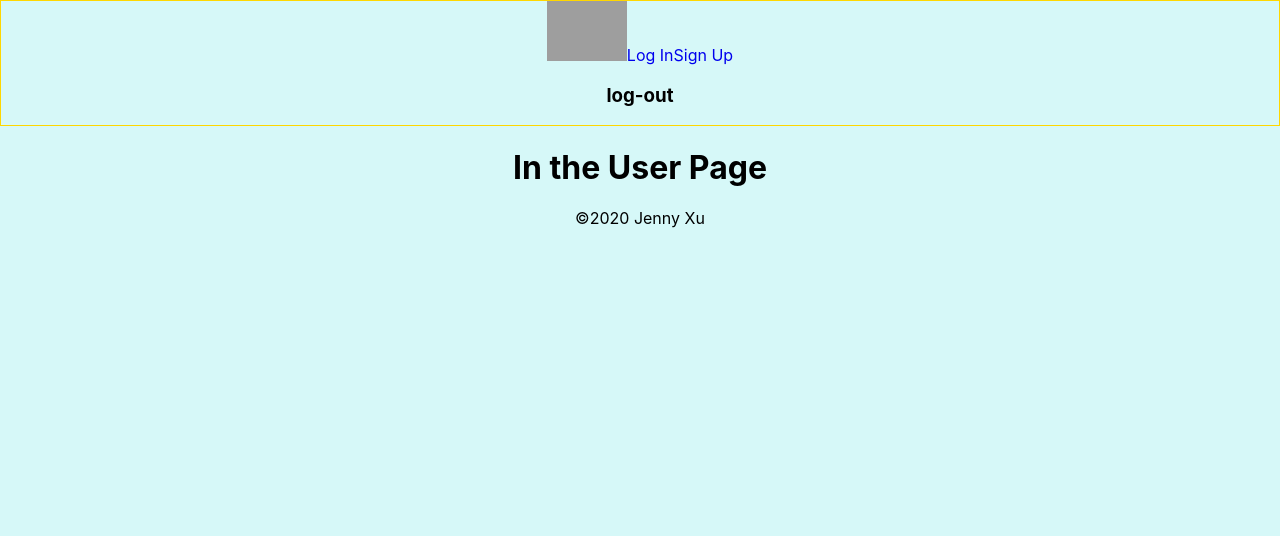
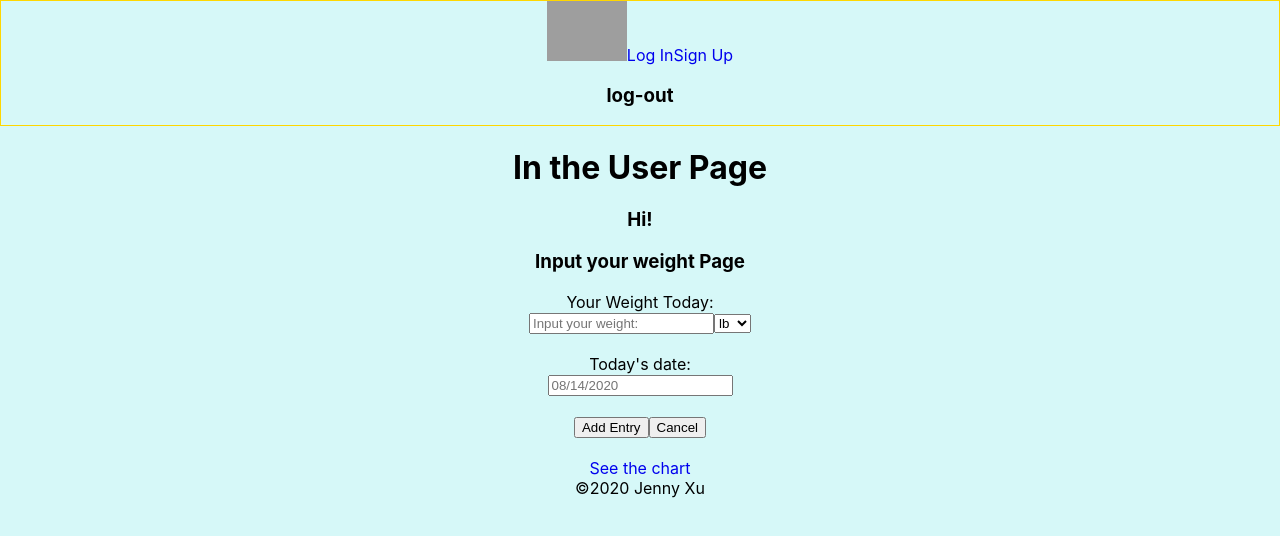
Before and after one commit to ZGZOO/scale-frontend, a React (Create React App) app in the folder scale-client/: page /userpage in a window 1280 px wide. Shown: the top 536 px of the page. Built offline with nearby package versions, Linux system fonts and the light colour scheme; grey boxes are pictures that could not be loaded.

Commit message:
set up input weight entry frontend page

```diff
--- a/scale-client/package.json
+++ b/scale-client/package.json
@@ -9,6 +9,8 @@
     "axios": "^0.19.2",
     "node-sass": "^4.14.1",
     "react": "^16.13.1",
+    "react-datepicker": "^3.1.3",
+    "react-day-picker": "^7.4.8",
     "react-dom": "^16.13.1",
     "react-router": "^5.2.0",
     "react-router-dom": "^5.2.0",
--- /dev/null
+++ b/scale-client/src/components/Calendar/Calendar.jsx
@@ -0,0 +1,32 @@
+import React from "react";
+
+import DayPickerInput from "react-day-picker/DayPickerInput";
+import { DateUtils } from "react-day-picker";
+import "react-day-picker/lib/style.css";
+
+import dateFnsFormat from "date-fns/format";
+import dateFnsParse from "date-fns/parse";
+
+function parseDate(str, format, locale) {
+  const parsed = dateFnsParse(str, format, new Date(), { locale });
+  if (DateUtils.isDate(parsed)) {
+    return parsed;
+  }
+  return undefined;
+}
+
+function formatDate(date, format, locale) {
+  return dateFnsFormat(date, format, { locale });
+}
+
+export default function Example() {
+  const FORMAT = "MM/dd/yyyy";
+  return (
+    <DayPickerInput
+      formatDate={formatDate}
+      format={FORMAT}
+      parseDate={parseDate}
+      placeholder={`${dateFnsFormat(new Date(), FORMAT)}`}
+    />
+  );
+}
--- /dev/null
+++ b/scale-client/src/components/InputWeight/InputWeight.jsx
@@ -0,0 +1,90 @@
+import React, { useState } from "react";
+import { NavLink } from "react-router-dom";
+import axios from "axios";
+import apiUrl from "../../apiConfig";
+import "./InputWeight.scss";
+import Calendar from "../Calendar/Calendar";
+
+function InputWeight(props) {
+  const [entryInput, setEntryInput] = useState({
+    weight: "",
+    unit: "",
+    date: "",
+  });
+  const [loggedInStatus, setLoggedInStatus] = useState(true);
+
+  const handleChange = (event) => {
+    console.log("event", event.target.name, event.target.value);
+    setEntryInput({
+      ...entryInput,
+      [event.target.name]: event.target.value,
+    });
+  };
+
+  const handleSubmit = (event) => {
+    event.preventDefault();
+    const entrydata = {
+      entry: {
+        weight: entryInput.weight,
+        unit: entryInput.unit,
+        date: entryInput.date,
+      },
+    };
+    console.log(JSON.stringify(entrydata));
+    axios({
+      url: `${apiUrl}/users/login`,
+      method: "POST",
+      headers: {
+        "Content-Type": "application/json",
+      },
+      data: JSON.stringify(entrydata),
+    })
+      .then((res) => {
+        console.log("handle submit - ", res.data);
+        props.handleLogin(res.data);
+        // if (res.data.status !== 401) {
+        //   props.history.push("/userpage");
+        // } else {
+        //   setLoggedInStatus(false);
+        //   console.log("Log in failed!");
+        // }
+      })
+      .catch(console.error);
+    setEntryInput({ weight: "", unit: "", date: "" });
+  };
+
+  return (
+    <div className="inputWeight">
+      <h3>Input your weight Page</h3>
+      <form onSubmit={handleSubmit}>
+        <label>Your Weight Today:</label>
+        <br />
+        <input
+          placeholder="Input your weight:"
+          name="weight"
+          value={entryInput.username}
+          onChange={handleChange}
+        ></input>
+        <select name="units">
+          <option>lb</option>
+          <option>kg</option>
+        </select>
+        <br />
+        <br />
+        <label>Today's date:</label>
+        <br />
+        <Calendar />
+        <br />
+        <br />
+        <button type="submit">Add Entry</button>
+        <NavLink to="/">
+          <button>Cancel</button>
+        </NavLink>
+        <br />
+        <br />
+      </form>
+    </div>
+  );
+}
+
+export default InputWeight;
--- a/scale-client/src/components/UserPage/UserPage.jsx
+++ b/scale-client/src/components/UserPage/UserPage.jsx
@@ -1,4 +1,6 @@
 import React from "react";
+import { NavLink } from "react-router-dom";
+import InputWeight from "../InputWeight/InputWeight";
 
 function UserPage({ user }) {
   //   if (!user) {
@@ -7,7 +9,15 @@ function UserPage({ user }) {
   //     return <h1>{user.success}</h1>;
   //   }
   console.log(user);
-  return <h1>In the User Page</h1>;
+  return (
+    <>
+      <h1>In the User Page</h1>
+      <h3>Hi!</h3>
+      <showweightlist />
+      <InputWeight />
+      <NavLink to="/chart">See the chart</NavLink>
+    </>
+  );
 }
 
 export default UserPage;
```
Also changed, not shown: scale-client/src/components/Calendar/Calendar.scss (added), scale-client/src/components/InputWeight/InputWeight.scss (added), 1 other file (tests, documents, lock files or other folders).
